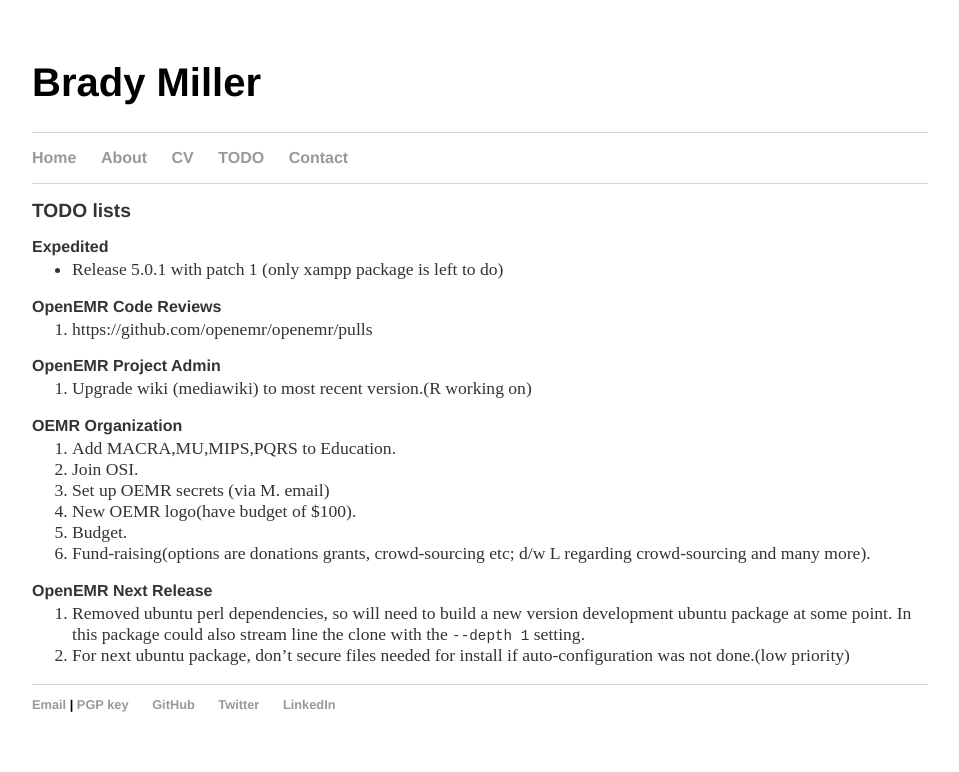
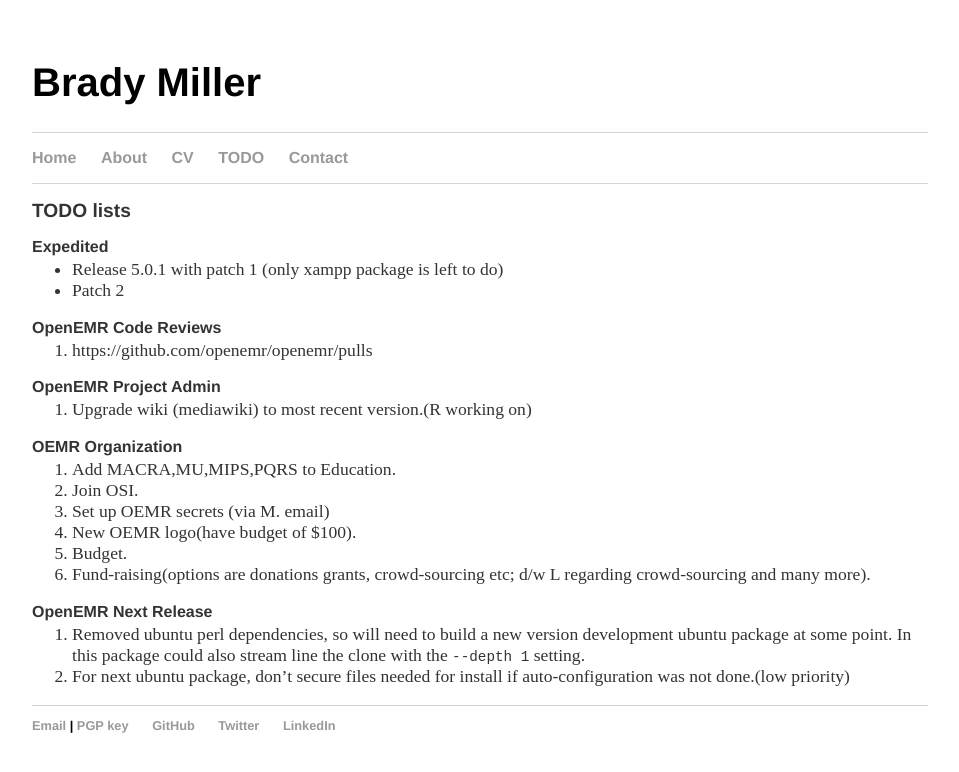
Before and after one commit to bradymiller/bradymiller.github.io, a Jekyll site: the page built from todo/index.md, in a window 1280 px wide. Shown: the top 772 px of the page, without its empty margins (160-1119 px from the left). Built offline with Jekyll 4.4.1, drawn with Linux system fonts in a browser that asks for light colours; our own code applies the rules of GitHub Pages for plain Markdown files.

Commit message:
Update index.md

```diff
--- a/todo/index.md
+++ b/todo/index.md
@@ -5,6 +5,7 @@
 
 ### Expedited
 * Release 5.0.1 with patch 1 (only xampp package is left to do)
+* Patch 2
 
 ### OpenEMR Code Reviews
 1. https://github.com/openemr/openemr/pulls
```
